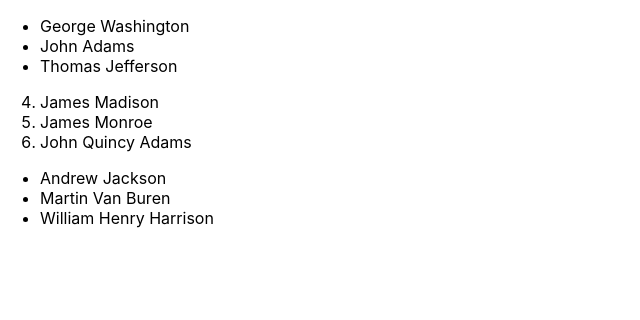
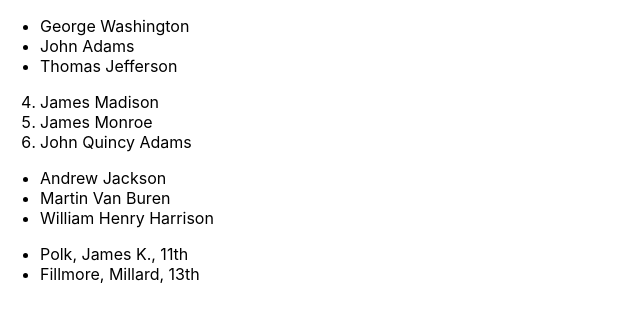
Before and after one commit to nmogylchuk/react-homework1, a React (Create React App) app in the folder homework-1/: page / in a window 1280 px wide. Shown: the top 320 px of the page, without its empty margins (0-640 px from the left). Built offline with nearby package versions, Linux system fonts and the light colour scheme.

Commit message:
Add unordered list of 10-14 presidents with even odd (subtask 5)

```diff
--- a/homework-1/src/index.js
+++ b/homework-1/src/index.js
@@ -8,6 +8,38 @@ const arrayOfPresidentsFrom7To9 = [
   'Martin Van Buren',
   'William Henry Harrison'
 ];
+
+const listOfPresidentsFrom10To14 = [
+  {
+    firstName: 'John',
+    lastName: 'Tyler',
+    presidentIndex: 10
+  },
+  {
+    firstName: 'James K.',
+    lastName: 'Polk',
+    presidentIndex: 11
+  },
+  {
+    firstName: 'Zachary',
+    lastName: 'Taylor',
+    presidentIndex: 12
+  },
+  {
+    firstName: 'Millard',
+    lastName: 'Fillmore',
+    presidentIndex: 13
+  },
+  {
+    firstName: 'Franklin',
+    lastName: 'Pierce',
+    presidentIndex: 14
+  }
+];
+
+const formatedListOfPresidentsFrom10To14 = ({ firstName, lastName, presidentIndex }) => {
+  return `${lastName}, ${firstName}, ${presidentIndex}th`;
+}
 
 ReactDOM.render(
   <div>
@@ -23,7 +55,18 @@ ReactDOM.render(
     </ol>
     <ul>
       {arrayOfPresidentsFrom7To9.map((president) =>
-        <li key={president}>{president}</li>
+        <li key={president}>
+          {president}
+        </li>
+      )}
+    </ul>
+    <ul>
+      {listOfPresidentsFrom10To14.map(president =>
+        president.presidentIndex % 2 === 1 ? (
+          <li key={president.presidentIndex}>
+            {formatedListOfPresidentsFrom10To14(president)}
+          </li>
+        ) : null
       )}
     </ul>
   </div>,
```
